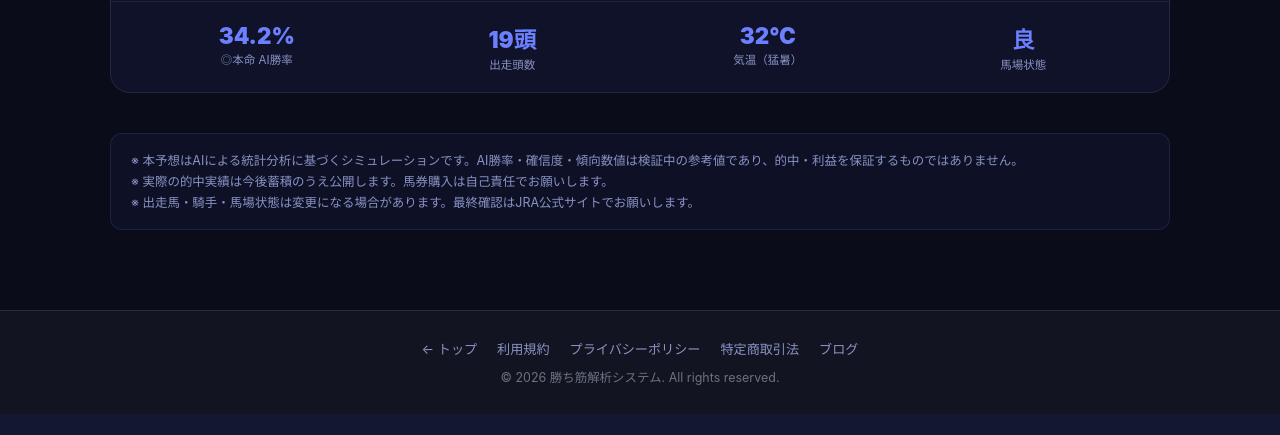
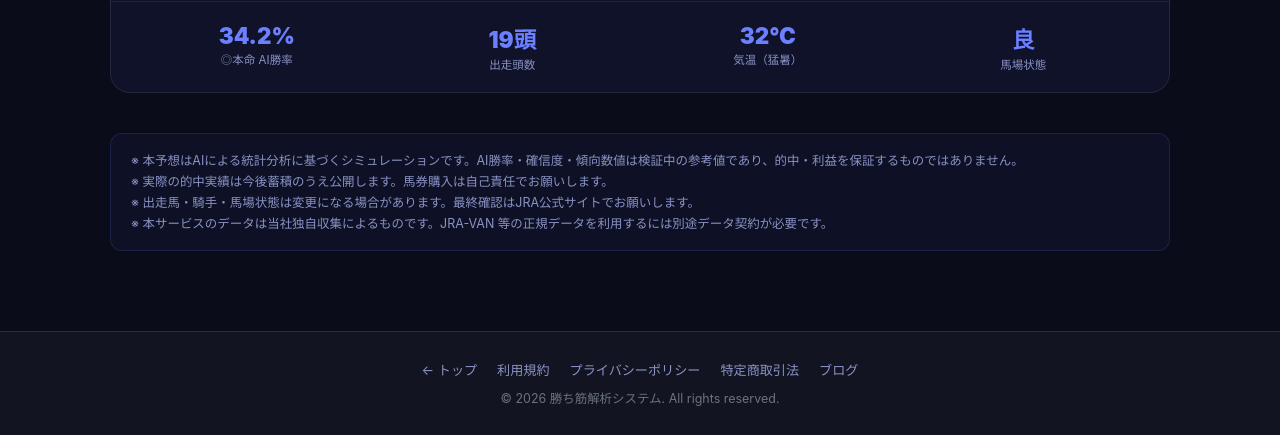
Before and after one commit to kek46991-commits/keiba-kachisuji-app, a FastAPI app: page /yoso1 in a window 1280 px wide. Shown: the part 4122-4557 px from the top of the page. Before the commit the page ends 4536 px from the top, so only its background shows below. Run offline with FastAPI, Linux system fonts and the light colour scheme; some libraries are stand-ins or nearby versions.

Commit message:
fix: JRA-VAN等の正規データは別途データ契約が必要である旨を各所に明記
- 利用規約(terms_ja.html): 第2条「サービス内容」にJRA-VAN等のデータ契約に関する注記を追加
- 予想ページ(yoso.html): 免責事項にJRA-VAN正規データの別途契約必要の注記を追加
- ランディングページ(landing.html): 重要なご注意欄にJRA-VAN等の正規データ契約の注記を追加

```diff
--- a/web/templates/landing.html
+++ b/web/templates/landing.html
@@ -692,6 +692,7 @@
       本サービスは <strong>分析 / 期待値(EV)の検証ツール</strong> であり、利益を保証するものではありません。
       競馬には約20〜30%の控除率があり、バックテストで回収率100%超を継続して確認できない限り「儲かる」とは言えません。
       統計数値はバックテストによる参考値であり、将来の成績を保証するものではありません。
+      本サービスのデータは当社独自収集によるものです。JRA-VAN 等の正規競馬データを利用するには、別途データ契約が必要です。
     </div>
     <div class="disclaimer-danger">
       <strong>注意:</strong>
--- a/web/templates/legal/terms_ja.html
+++ b/web/templates/legal/terms_ja.html
@@ -8,6 +8,7 @@
 
 <h2>2. サービス内容</h2>
 <p>本サービスは、<strong>中央競馬のレースを対象とするAI予測・期待値（EV）分析ツール</strong>です。投票、賭博、馬券購入の代行、勧誘その他これらに類する行為を行うものではありません。表示される数値・見解・評価は、あくまで参考情報です。</p>
+<p>本サービスが提供する分析・予測データは、当社が独自に収集・整形したデータに基づくものです。JRA-VAN 等の正規競馬データサービスが提供する公式データを利用するには、<strong>利用者が別途 JRA-VAN 等のデータ事業者と契約を締結する必要があります</strong>。当社は当該契約の締結を代行・保証するものではなく、正規データの未契約利用に起因するいかなる問題についても責任を負いません。</p>
 
 <h2>3. 免責事項</h2>
 <p>本サービスは、的中、利益、回収率、投資成果その他の結果を<strong>一切保証しません</strong>。競馬には通常約 20% の控除率があり、市場平均回収率は概ね約 80% です。利用者は、最終的な投票、購入、資金管理その他一切の判断を自己の責任で行うものとします。</p>
--- a/web/templates/yoso.html
+++ b/web/templates/yoso.html
@@ -412,7 +412,8 @@
   <div class="disclaimer">
     ※ 本予想はAIによる統計分析に基づくシミュレーションです。AI勝率・確信度・傾向数値は検証中の参考値であり、的中・利益を保証するものではありません。<br>
     ※ 実際の的中実績は今後蓄積のうえ公開します。馬券購入は自己責任でお願いします。<br>
-    ※ 出走馬・騎手・馬場状態は変更になる場合があります。最終確認はJRA公式サイトでお願いします。
+    ※ 出走馬・騎手・馬場状態は変更になる場合があります。最終確認はJRA公式サイトでお願いします。<br>
+    ※ 本サービスのデータは当社独自収集によるものです。JRA-VAN 等の正規データを利用するには別途データ契約が必要です。
   </div>
 </div>
 
```
